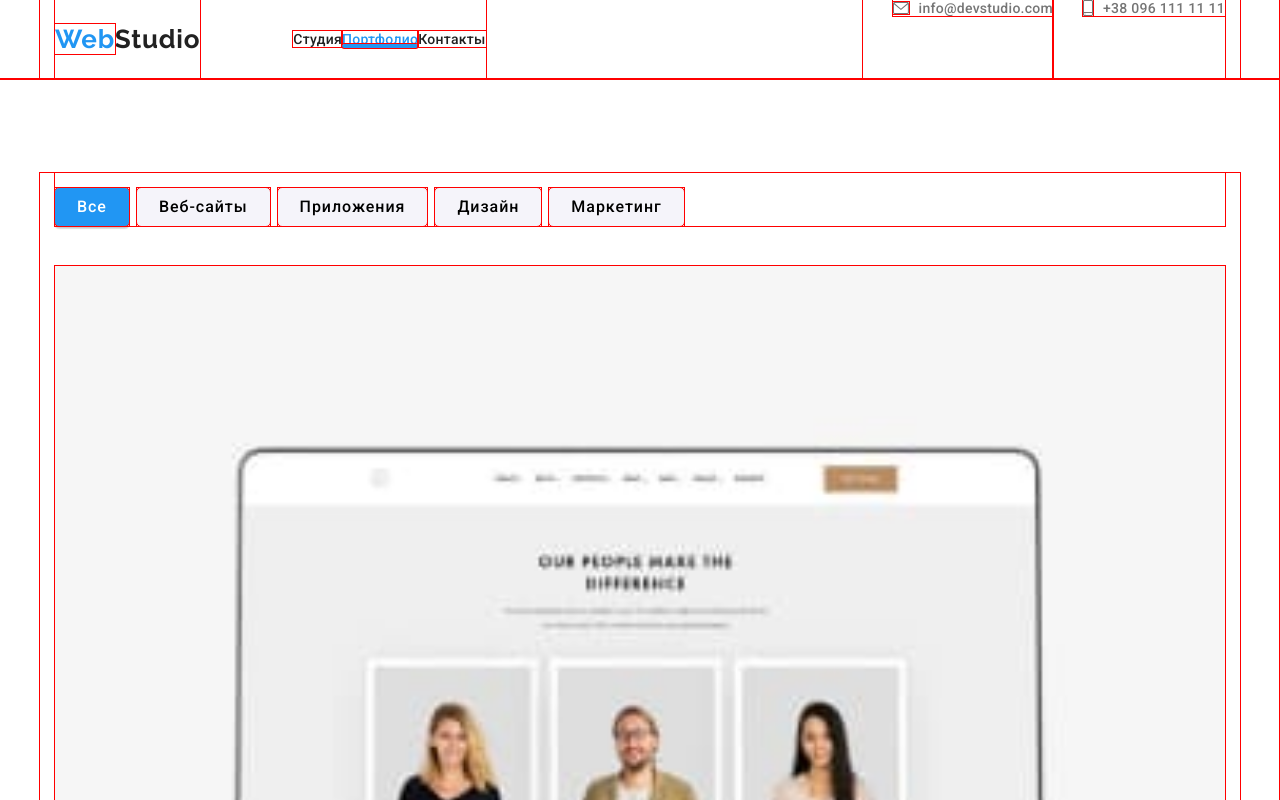
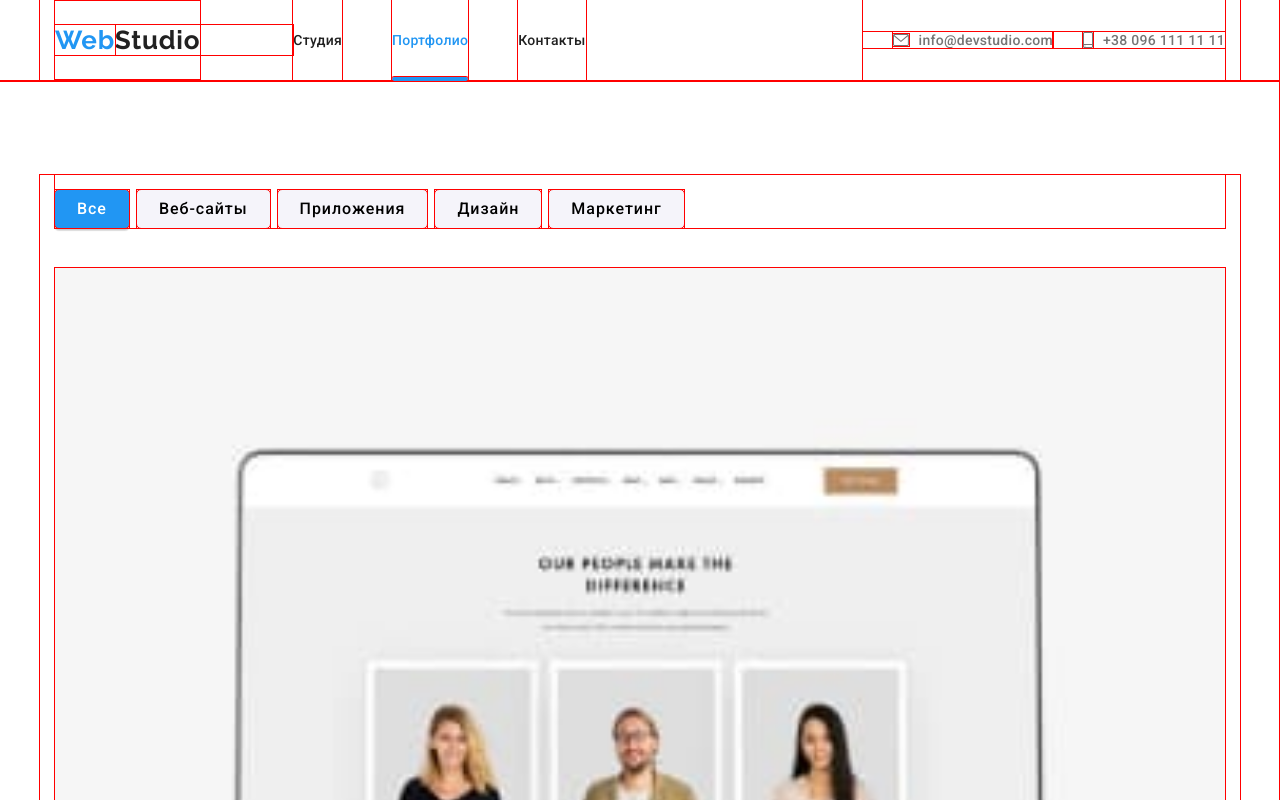
Before and after one commit to YaroSlavGitHub7/goit-markup-hw-08, a plain HTML site: page portfolio.html in a window 1280 px wide. Shown: the top 800 px of the page. Drawn offline with nearby package versions, Linux system fonts and the light colour scheme.

Commit message:
hw08
portfolio

```diff
--- a/portfolio.html
+++ b/portfolio.html
@@ -14,28 +14,47 @@
 <body>
   <header class="header">
           <div class="container">
+            <div class="header__navigation">
               <nav class="nav header__nav">
-          <a href="./index.html" class="logo header__logo logo--font"><span class="logo--text">Web</span>Studio</a>
-          <ul class="list menu header__menu--inline">
-              <li class="menu__item"><a class="link menu__link " href="index.html">Студия</a></li>
-              <li class="menu__item"><a class="link menu__link  menu__underline menu__link--active" href="portfolio.html">Портфолио</a></li>
-              <li class="menu__item"><a class="link menu__link " href="">Контакты</a></li>
+                <div class="logo">
+                  <a href="./index.html" class=" header__logo logo--font"><span class="logo--text">Web</span>Studio</a>
+                </div>
+                <div class="header__menu">
+                  <ul class="list menu  header__menu--inline header__menu--nav">
+                    <li class="menu__item menu__item--tab">
+                      <a class="link menu__link menu__link--tab" href="index.html">Студия</a>
+                    </li>
+                    <li class="menu__item menu__item--tab">
+                      <a class="link menu__link menu__link--tab menu__underline menu__link--active" href="portfolio.html">Портфолио</a>
+                    </li>
+                    <li class="menu__item menu__item--tab">
+                      <a class="link menu__link menu__link--tab" href="">Контакты</a>
+                    </li>
                   </ul>
+                </div>
               </nav>
-          <ul class="list header__menu--inline  contacts">
+            </div>
+            <div class="header__contacts">
+              <ul class="list menu header__menu--inline header__menu--tab ">
                 <li class="menu__item">
                   <a class="link menu__link  menu__item--grey-color" href="">
-                  <svg class="header-icon header-icon__mail header-icon--margin-right"><use href="./img/icons/sprite.svg#icon-envelope"></use></svg>
+                    <svg class=" header-icon header-icon__mail header-icon--margin-right">
+                      <use href="./img/icons/sprite.svg#icon-envelope"></use>
+                    </svg>
                     info@devstudio.com</a>
                 </li>
                 <li class="menu__item">
                   <a class="link menu__link  menu__item--grey-color" href="">
-                  <svg class="header-icon header-icon__tel header-icon--margin-right"><use href="./img/icons/sprite.svg#icon-smartphone"></use></svg>
+                    <svg class=" header-icon header-icon__tel header-icon--margin-right">
+                      <use href="./img/icons/sprite.svg#icon-smartphone"></use>
+                    </svg>
                     +38 096 111 11 11</a>
                 </li>
               </ul>
+            </div>
             <!-- кнопка мобменю -->
-          <button class="menu-toggle js-open-menu" aria-expanded="false" aria-controls="mobile-menu"></button>
+            <button class="menu-toggle js-open-menu" aria-expanded="false" aria-controls="mobile-menu">
+            </button>
           </div>
   </header>
   <main>
@@ -168,8 +187,11 @@
           <a href="./index.html" class="logo logo__footer logo--font"><span class="logo--text">Web</span>Studio</a>
           <address>
             <ul class="list address footer-address">
-              <li class="footer-address__item"><a class="link footer-address__item--colorwhite" href="https://goo.gl/maps/XNxuDnSuaGoXyThm7" target="_blank" rel="noopener noreferrer">г. Киев, пр-т Леси Украинки, 26</a></li>
-              <li class="footer-address__item"><a class=" link footer-address__item--colorgrey" href="mailto:info@example.com">info@example.com</a></li>
+              <li class="footer-address__item"><a class="link footer-address__item--colorwhite"
+                  href="https://goo.gl/maps/XNxuDnSuaGoXyThm7" target="_blank" rel="noopener noreferrer">г. Киев, пр-т Леси
+                  Украинки, 26</a></li>
+              <li class="footer-address__item"><a class=" link footer-address__item--colorgrey"
+                  href="mailto:info@example.com">info@example.com</a></li>
               <li><a class="link footer-address__item--colorgrey" href="tel:+380991111111">+38 099 111 11 11</a></li>
             </ul>
           </address>
@@ -178,28 +200,32 @@
           <p class="footer-social__title">ПРИСОЕДИНЯЙТЕСЬ</p>
           <ul class="socialicons">
             <li class="list socialicons--item">
-                <a href="" class="social-icons__link  social-icons__link--colorgrey" target="_blank" rel="noopener noreferrer">
+              <a href="" class="social-icons__link  social-icons__link--colorgrey" target="_blank"
+                rel="noopener noreferrer">
                 <svg class="socialicons__svg  socialicons--brand-color">
                   <use class="" href="./img/icons/sprite.svg#icon-instagram"></use>
                 </svg>
               </a>
             </li>
             <li class="list socialicons--item">
-                <a href="" class="social-icons__link  social-icons__link--colorgrey" target="_blank" rel="noopener noreferrer">
+              <a href="" class="social-icons__link  social-icons__link--colorgrey" target="_blank"
+                rel="noopener noreferrer">
                 <svg class="socialicons__svg  socialicons--brand-color">
                   <use class="" href="./img/icons/sprite.svg#icon-twitter"></use>
                 </svg>
               </a>
             </li>
             <li class="list socialicons--item">
-                <a href="" class="social-icons__link  social-icons__link--colorgrey" target="_blank" rel="noopener noreferrer">
+              <a href="" class="social-icons__link  social-icons__link--colorgrey" target="_blank"
+                rel="noopener noreferrer">
                 <svg class="socialicons__svg  socialicons--brand-color">
                   <use class="" href="./img/icons/sprite.svg#icon-facebook"></use>
                 </svg>
               </a>
             </li>
             <li class="list socialicons--item">
-                <a href="" class="social-icons__link  social-icons__link--colorgrey" target="_blank" rel="noopener noreferrer">
+              <a href="" class="social-icons__link  social-icons__link--colorgrey" target="_blank"
+                rel="noopener noreferrer">
                 <svg class="socialicons__svg  socialicons--brand-color">
                   <use class="" href="./img/icons/sprite.svg#icon-linkedin"></use>
                 </svg>
@@ -209,25 +235,25 @@
         </div>
         <div class="footer-mailing">
           <p class="footer-mailing__title">ПОДПИШИТЕСЬ НА РАССЫЛКУ</p>
-            <form name="#"  autocomplete="off" >
+          <form class="footer-mailing__form" name="#" autocomplete="off">
+            <div class="footer-mailing--email">
               <label>
-                <input type="email"
-                name="email"
-                class="footer-mailing__input"
-                placeholder="Email" />
+                <input type="email" name="email" class="footer-mailing__input" placeholder="Email" />
               </label>
+            </div>
+            <div>
               <button type="submit" class="button footer-button--marginleft">
                 <span class="footer-button__send">
-                  <span class="footer-button__text" >Подписаться</span>
+                  <span class="footer-button__text">Подписаться</span>
                   <svg class="footer-button__icon">
                     <use class="" href="./img/icons/sprite-form.svg#icon-icon-send"></use>
                   </svg></span>
               </button>
+            </div>
           </form>
         </div>
       </div>
-      </footer>
-          <!-- МобМенюХедер -->
+    </footer>          <!-- МобМенюХедер -->
           <div class="menu-container js-menu-container" id="mobile-menu">
             <button class="menu-toggle js-close-menu">
               <svg class="mobil-menu__btn-close" width="19" height="19"></svg>
```
Also changed, not shown: sass/layout/_portfolio.scss (+42 -14 lines). Lines whose indentation alone changed are shown as unchanged.
